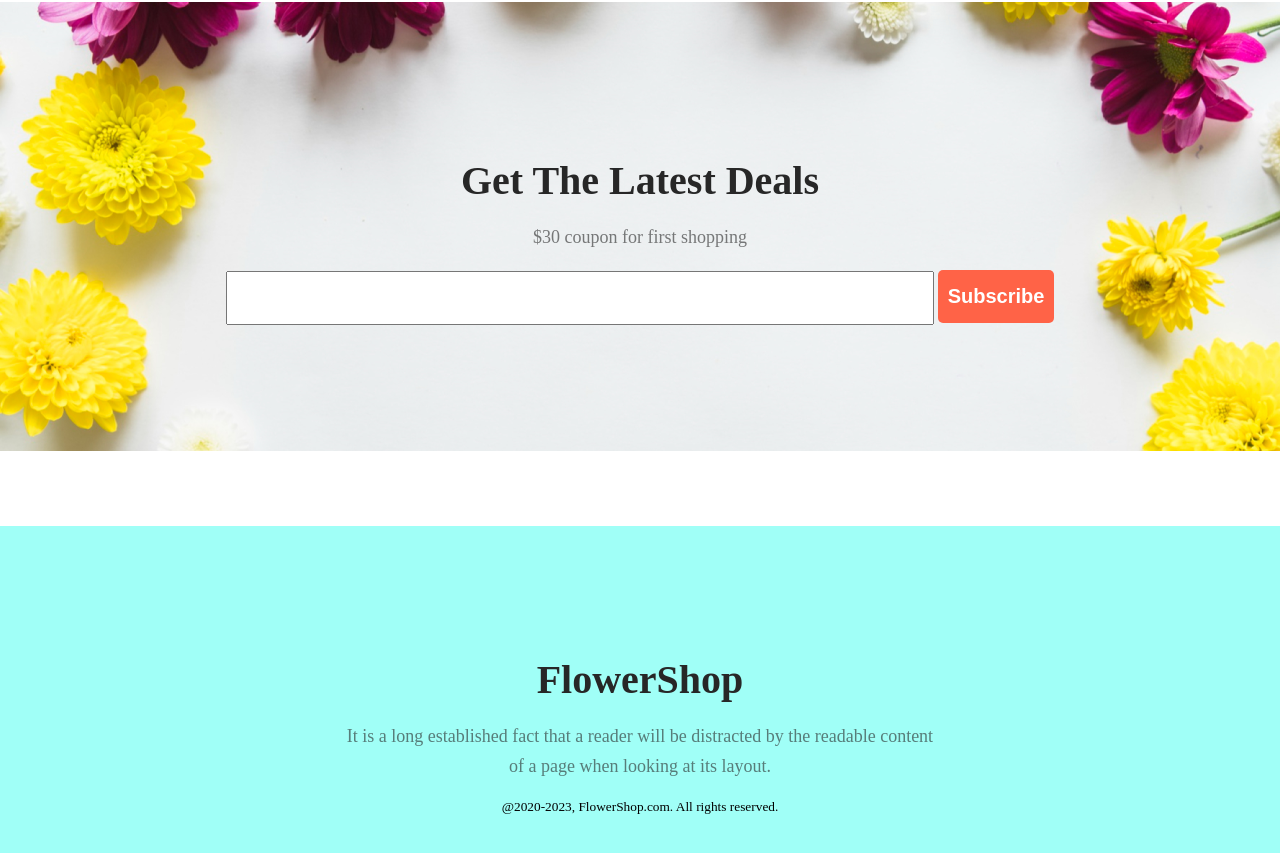
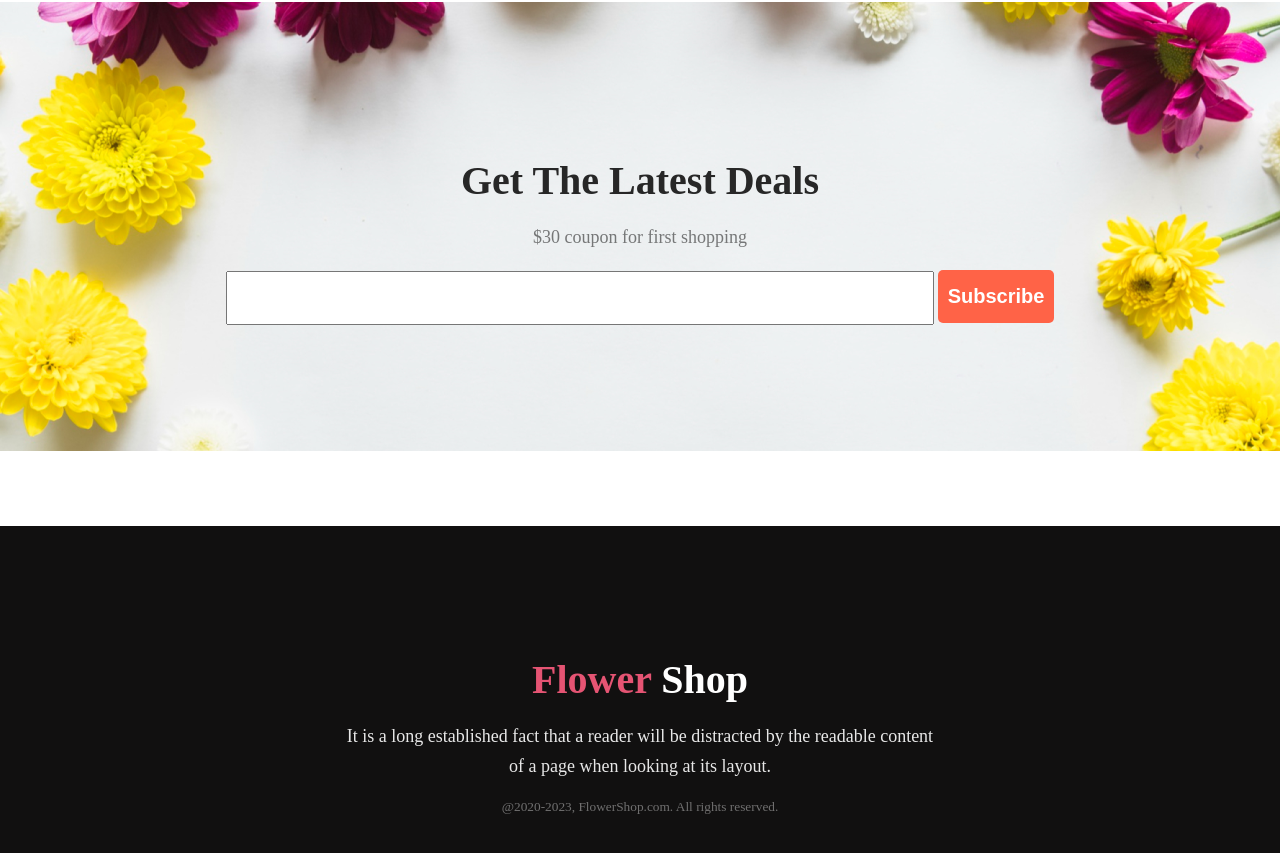
Before and after one commit to Kader517777/flower-shop, a plain HTML site: page index.html in a window 1280 px wide. Shown: the part 2750-3603 px from the top of the page. Drawn offline with Linux system fonts and the light colour scheme.

Commit message:
ubdated footer

```diff
--- a/index.html
+++ b/index.html
@@ -104,11 +104,14 @@
     </main>
     <footer>
         <div class="discription-div">
-            <h3>FlowerShop</h3>
-            <p class="discription">It is a long established fact that a reader will be distracted by the readable
+            <h3><span style="color: #E55473;">Flower</span> <span style="color: rgba(255, 255, 255, 1)">Shop</span>
+            </h3>
+            <p class="discription" style="color: rgba(255, 255, 255, 0.90);">It is a long established fact that a reader
+                will be distracted
+                by the readable
                 content of a page when
                 looking at its layout.</p>
-            <small>@2020-2023, FlowerShop.com. All rights reserved.</small>
+            <small style="color: rgba(255, 255, 255, 0.40);">@2020-2023, FlowerShop.com. All rights reserved.</small>
         </div>
     </footer>
 </body>
--- a/style/flower-shop.css
+++ b/style/flower-shop.css
@@ -173,7 +173,7 @@ futures flower section
         footer
 ----------------------------*/
 footer {
-    background-color: rgb(160, 255, 247);
+    background-color: #111010;
     padding: 50px;
     margin: 50px 0 0 0;
 }
```
